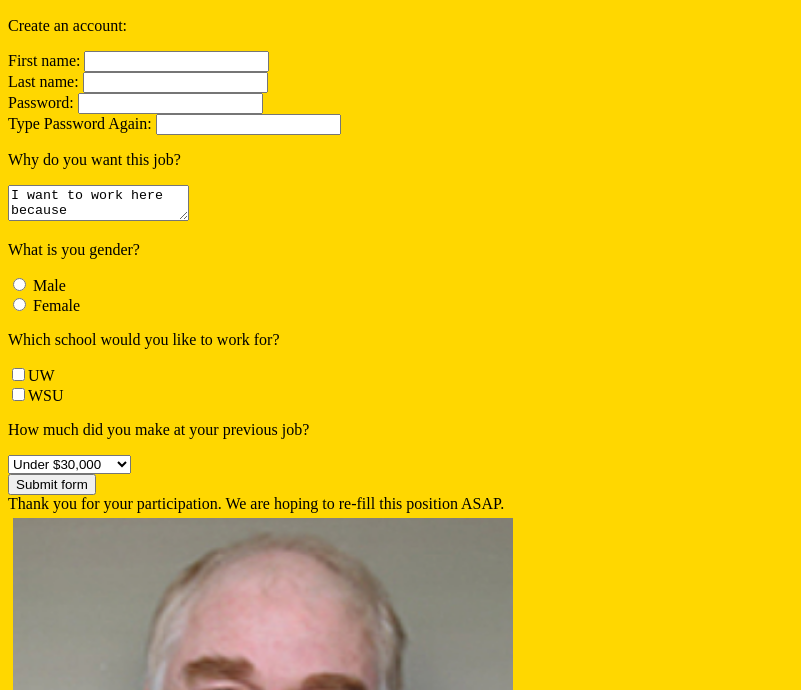
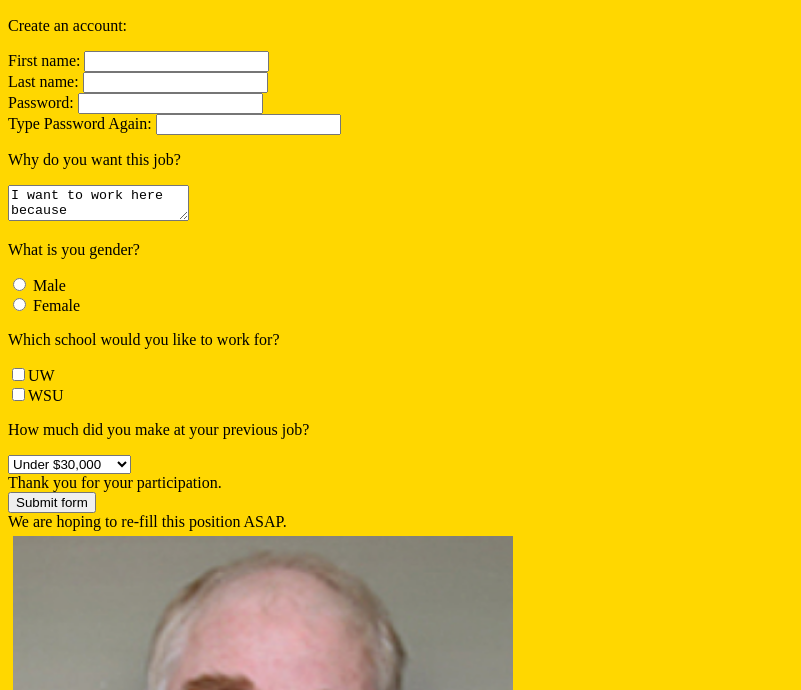
Before and after one commit to bjberry-1370817/bjberry-1370817.github.io, a plain HTML site: page jobApplicationForm.html in a window 1280 px wide. Shown: the part 110-800 px from the top of the page, without its empty margins (0-801 px from the left). Drawn offline with Linux system fonts and the light colour scheme.

Commit message:
Add files via upload

```diff
--- a/jobApplicationForm.html
+++ b/jobApplicationForm.html
@@ -45,13 +45,13 @@ Type Password Again: <input type="password" name="pwd">
 <select name="cars"> <option value="under 30">Under $30,000</option> <option value="between 30 and 49">$30,000-$49,999</option> <option value="between 50 and 69">$50,000-$69,000</option> <option value="over 70">Over $70,000</option> </select>
 
 </div>
-
+Thank you for your participation.
 <div>
 
 <input type="submit" value="Submit form">
 </div>
 
-<form name="input" action="html_form_action.asp" method="post"> Thank you for your participation. We are hoping to re-fill this position ASAP.</form>
+<form name="input" action="html_form_action.asp" method="post">  We are hoping to re-fill this position ASAP.</form>
 
 			<img src="newbob.jpg" title="newbob" style="
 			width:500px;
```
